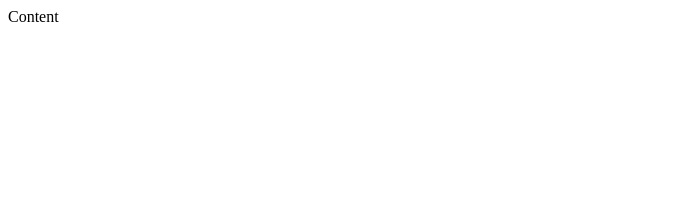
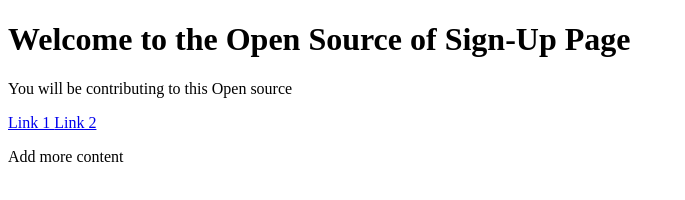
Before and after one commit to ritaalek/5-sign-up, a plain HTML site: page index.html in a window 1280 px wide. Shown: the whole page, without its empty margins (0-685 px from the left). Drawn offline with Linux system fonts and the light colour scheme.

Commit message:
Basic structure #1

```diff
--- a/index.html
+++ b/index.html
@@ -7,6 +7,17 @@
     <link rel="stylesheet" href="./css/main.css">
 </head>
 <body>
-    Content
+    <div class="left-column">
+        <!-- The left column content ti is here-->
+        <h1>Welcome to the Open Source of Sign-Up Page</h1>
+        <p>You will be contributing to this Open source</p>
+    </div>
+    <div class="bottom-links">
+        <a href="#">Link 1 <span class="close-element"></span></a>
+        <a href="#">Link 2 <span class="close-element"></span></a>
+    </div>
+    <div class="right-column">
+        <p>Add more content</p>
+    </div>
 </body>
 </html>
```
